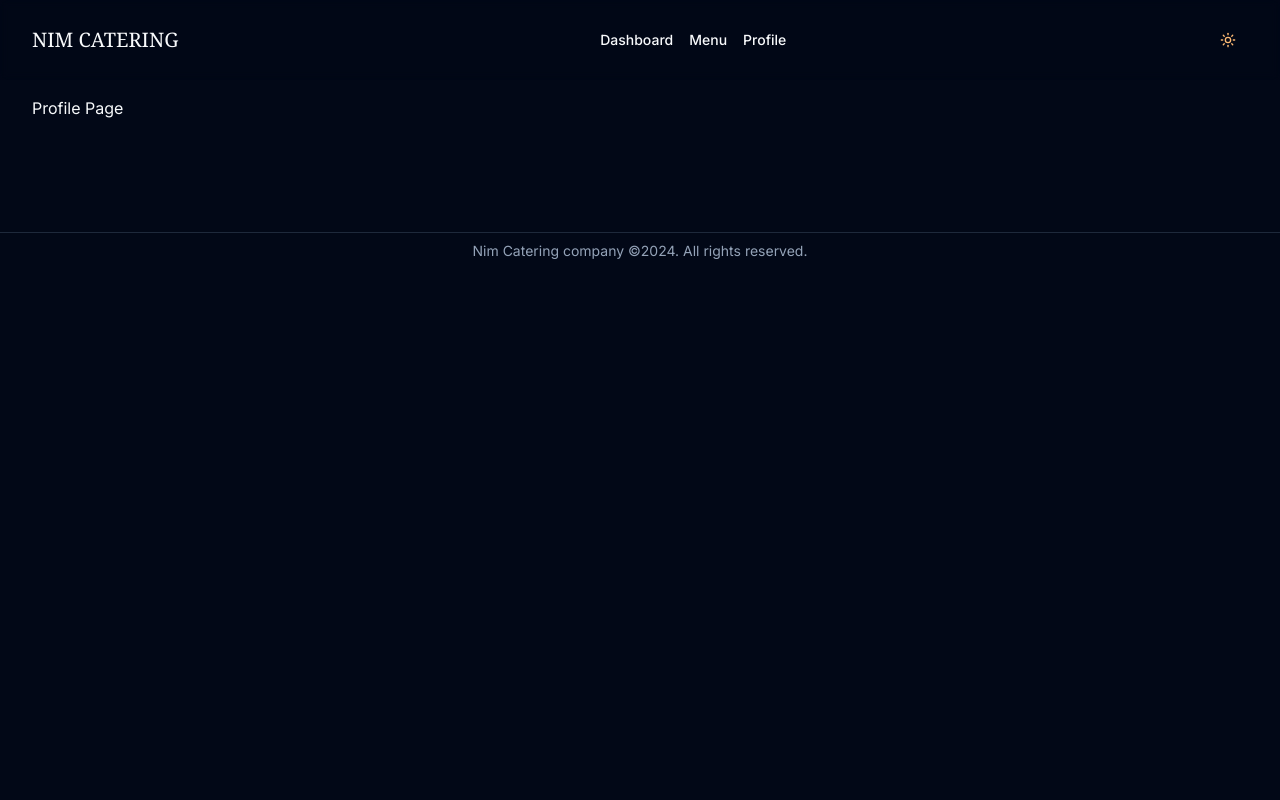
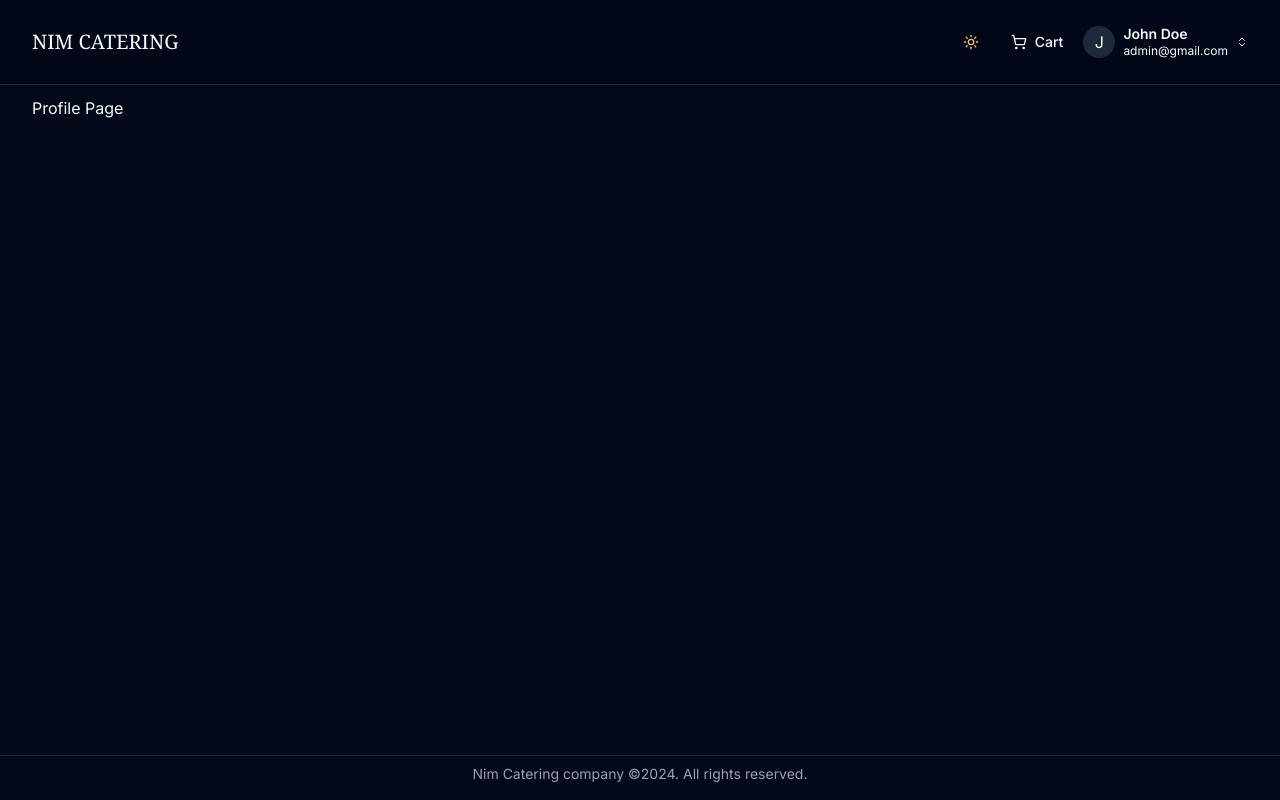
Before and after one commit to Charbel-R/nim-catering-web, a Next.js app: page /profile in a window 1280 px wide. Built offline with nearby package versions, Linux system fonts and the light colour scheme.

Commit message:
feat: restructure header component and enhance user navigation with new navbar and user avatar

```diff
--- a/src/app/(site)/layout.tsx
+++ b/src/app/(site)/layout.tsx
@@ -7,12 +7,12 @@ export default function SiteLayout({
   children: React.ReactNode;
 }) {
   return (
-    <>
+    <div className="flex min-h-screen flex-col">
       <Header />
 
       <main className="container grow pb-24 pt-24">{children}</main>
 
       <Footer />
-    </>
+    </div>
   );
 }
--- a/src/app/(site)/page.tsx
+++ b/src/app/(site)/page.tsx
@@ -1,6 +1,5 @@
 import Link from "next/link";
 
-import Logo from "@/components/logo";
 import { Card, CardContent, CardHeader, CardTitle } from "@/components/ui/card";
 import prisma from "@/lib/db/db";
 
@@ -12,9 +11,9 @@ export default async function HomePage() {
   });
 
   const cateringInfo = {
-    name: "Catering",
+    name: "Nim Catering",
     description1:
-      "Welcome to Nim! We make tailor-made catering for all your canal cruises through Amsterdam!",
+      "We make tailor-made catering for all your canal cruises through Amsterdam! ",
     description2:
       "For specific wishes, please email nimcateringenevents@gmail.com or call 06 51 79 22 40"
   };
@@ -22,10 +21,9 @@ export default async function HomePage() {
   return (
     <>
       <section className="flex flex-col justify-center gap-4 px-4 py-6">
-        <Logo />
-        <Card>
+        <Card className="mx-auto flex max-w-2xl flex-col items-center">
           <CardHeader>
-            <CardTitle>{cateringInfo.name}</CardTitle>
+            <CardTitle> Welcome to {cateringInfo.name}</CardTitle>
           </CardHeader>
           <CardContent className="overflow-auto">
             {cateringInfo.description1}
@@ -39,7 +37,7 @@ export default async function HomePage() {
             <Link
               key={category.id}
               href={`/menu/${category.slug}`}
-              className="rounded-lg border p-4 shadow-md hover:shadow-red-200"
+              className="rounded-lg border p-4 shadow-md hover:shadow-blue-200"
             >
               {category.name}
             </Link>
--- a/src/components/logo.tsx
+++ b/src/components/logo.tsx
@@ -3,7 +3,8 @@ import Link from "next/link";
 export default function Logo() {
   return (
     <Link href="/" className="font-serif text-xl font-medium uppercase">
-      <span>Nim Catering</span>
+      <span className="block sm:hidden">Nim</span>
+      <span className="hidden sm:block">Nim Catering</span>
     </Link>
   );
 }
--- a/src/components/site/header.tsx
+++ /dev/null
@@ -1,91 +0,0 @@
-import Link from "next/link";
-
-import {
-  CircleUserRound,
-  House,
-  LucideLayoutDashboard,
-  Menu
-} from "lucide-react";
-
-import { ThemeToggle } from "@/components/theme-toggle";
-import {
-  Sheet,
-  SheetContent,
-  SheetDescription,
-  SheetTitle,
-  SheetTrigger
-} from "@/components/ui/sheet";
-
-import Logo from "../logo";
-
-const navItems = [
-  {
-    title: "Dashboard",
-    icon: LucideLayoutDashboard,
-    href: "/dashboard"
-  },
-  {
-    title: "Menu",
-    icon: House,
-    href: "/"
-  },
-  {
-    title: "Profile",
-    icon: CircleUserRound,
-    href: "/profile"
-  }
-];
-
-export default function Header() {
-  return (
-    <header className="fixed inset-x-0 top-0 z-50 bg-background/20 py-6 backdrop-blur-sm">
-      <nav className="container flex items-center justify-between">
-        {/* Mobile navigation */}
-        <Sheet>
-          <SheetTrigger className="sm:hidden">
-            <Menu className="h-6 w-6" />
-          </SheetTrigger>
-          <SheetContent side="left">
-            <SheetDescription className="sr-only">
-              Main navigation for Customers
-            </SheetDescription>
-            <SheetTitle>
-              <Logo />
-            </SheetTitle>
-            <ul className="mt-10 flex flex-col gap-3 text-sm">
-              {navItems.map((item) => (
-                <li key={item.title}>
-                  <Link href={item.href} className="flex gap-4">
-                    <item.icon className="h-5 w-5" />
-                    <p>{item.title}</p>
-                  </Link>
-                </li>
-              ))}
-            </ul>
-          </SheetContent>
-        </Sheet>
-
-        {/* Desktop navigation */}
-        <ul className="hidden text-sm font-medium sm:flex sm:items-center sm:gap-14">
-          <li>
-            <Logo />
-          </li>
-        </ul>
-
-        <ul className="hidden gap-4 text-sm font-medium sm:flex sm:items-center">
-          {navItems.map((item) => (
-            <li key={item.title}>
-              <Link href={item.href}>
-                <span>{item.title}</span>
-              </Link>
-            </li>
-          ))}
-        </ul>
-
-        <div className="flex items-center justify-between gap-6">
-          <ThemeToggle />
-        </div>
-      </nav>
-    </header>
-  );
-}
--- /dev/null
+++ b/src/components/site/header/index.tsx
@@ -0,0 +1,11 @@
+import Navbar from "./navbar";
+
+export default function Header() {
+  return (
+    <header className="container fixed inset-x-0 top-0 z-50 border-b bg-background/20 py-6 backdrop-blur-sm">
+      <div>
+        <Navbar />
+      </div>
+    </header>
+  );
+}
--- /dev/null
+++ b/src/components/site/header/navbar.tsx
@@ -0,0 +1,46 @@
+import Link from "next/link";
+
+import { ShoppingCart, UserIcon } from "lucide-react";
+
+import Logo from "@/components/logo";
+import { ThemeToggle } from "@/components/theme-toggle";
+import { Button } from "@/components/ui/button";
+
+import { UserAvatar } from "./user-avatar";
+
+const Navbar = () => {
+  const user = {
+    name: "John Doe",
+    email: "admin@gmail.com",
+    avatar: ""
+  };
+  return (
+    <nav className="flex items-center justify-between">
+      <Logo />
+
+      <div className="flex items-center gap-1">
+        <ThemeToggle />
+
+        <Button variant="ghost">
+          <Link href="/cart" className="flex items-center gap-2">
+            <ShoppingCart className="h-6 w-6" />
+            <span className="hidden sm:block">Cart</span>
+          </Link>
+        </Button>
+
+        {user ? (
+          <UserAvatar user={user} />
+        ) : (
+          <Button asChild>
+            <Link href="/sign-in">
+              <UserIcon />
+              Sign In
+            </Link>
+          </Button>
+        )}
+      </div>
+    </nav>
+  );
+};
+
+export default Navbar;
--- /dev/null
+++ b/src/components/site/header/user-avatar.tsx
@@ -0,0 +1,115 @@
+"use client";
+
+import Link from "next/link";
+
+import {
+  BadgeCheck,
+  ChevronsUpDown,
+  CreditCard,
+  ListOrdered,
+  LogOut,
+  LucideLayoutDashboard
+} from "lucide-react";
+
+import { Avatar, AvatarFallback, AvatarImage } from "@/components/ui/avatar";
+import {
+  DropdownMenu,
+  DropdownMenuContent,
+  DropdownMenuGroup,
+  DropdownMenuItem,
+  DropdownMenuLabel,
+  DropdownMenuSeparator,
+  DropdownMenuTrigger
+} from "@/components/ui/dropdown-menu";
+
+export function UserAvatar({
+  user
+}: {
+  user: {
+    name: string;
+    email: string;
+    avatar: string;
+  };
+}) {
+  const navItems = [
+    {
+      title: "Account",
+      icon: BadgeCheck,
+      href: "/account"
+    },
+    {
+      title: "Billing",
+      icon: CreditCard,
+      href: "/billing"
+    },
+    {
+      title: "Orders",
+      icon: ListOrdered,
+      href: "/orders"
+    }
+  ];
+  return (
+    <DropdownMenu>
+      <DropdownMenuTrigger asChild>
+        <div className="flex cursor-pointer items-center gap-2">
+          <Avatar className="h-8 w-8 rounded-full">
+            <AvatarImage src={user.avatar} alt={user.name} />
+            <AvatarFallback className="rounded-lg">
+              {user.name[0]}
+            </AvatarFallback>
+          </Avatar>
+          <div className={"grid flex-1 text-left text-sm leading-tight"}>
+            <span className="truncate font-semibold">{user.name}</span>
+            <span className="truncate text-xs">{user.email}</span>
+          </div>
+          <ChevronsUpDown className="ml-auto size-3" />
+        </div>
+      </DropdownMenuTrigger>
+      <DropdownMenuContent
+        className="w-[--radix-dropdown-menu-trigger-width] min-w-56 rounded-lg"
+        side="bottom"
+        align="end"
+        sideOffset={4}
+      >
+        <DropdownMenuLabel className="p-0 font-normal">
+          <div className="flex items-center gap-2 px-1 py-1.5 text-left text-sm">
+            <Avatar className="h-8 w-8 rounded-lg">
+              <AvatarImage src={user.avatar} alt={user.name} />
+              <AvatarFallback className="rounded-lg">CN</AvatarFallback>
+            </Avatar>
+            <div className="grid flex-1 text-left text-sm leading-tight">
+              <span className="truncate font-semibold">{user.name}</span>
+              <span className="truncate text-xs">{user.email}</span>
+            </div>
+          </div>
+        </DropdownMenuLabel>
+        <DropdownMenuSeparator />
+        <DropdownMenuGroup>
+          <Link href="/dashboard">
+            <DropdownMenuItem>
+              <LucideLayoutDashboard />
+              Admin dashboard
+            </DropdownMenuItem>
+          </Link>
+        </DropdownMenuGroup>
+        <DropdownMenuSeparator />
+        <DropdownMenuGroup>
+          {navItems.map((item) => (
+            <Link key={item.title} href={item.href}>
+              <DropdownMenuItem>
+                <item.icon />
+                {item.title}
+              </DropdownMenuItem>
+            </Link>
+          ))}
+        </DropdownMenuGroup>
+        <DropdownMenuSeparator />
+        {/* TODO: Add a log out button */}
+        <DropdownMenuItem>
+          <LogOut />
+          Log out
+        </DropdownMenuItem>
+      </DropdownMenuContent>
+    </DropdownMenu>
+  );
+}
```
